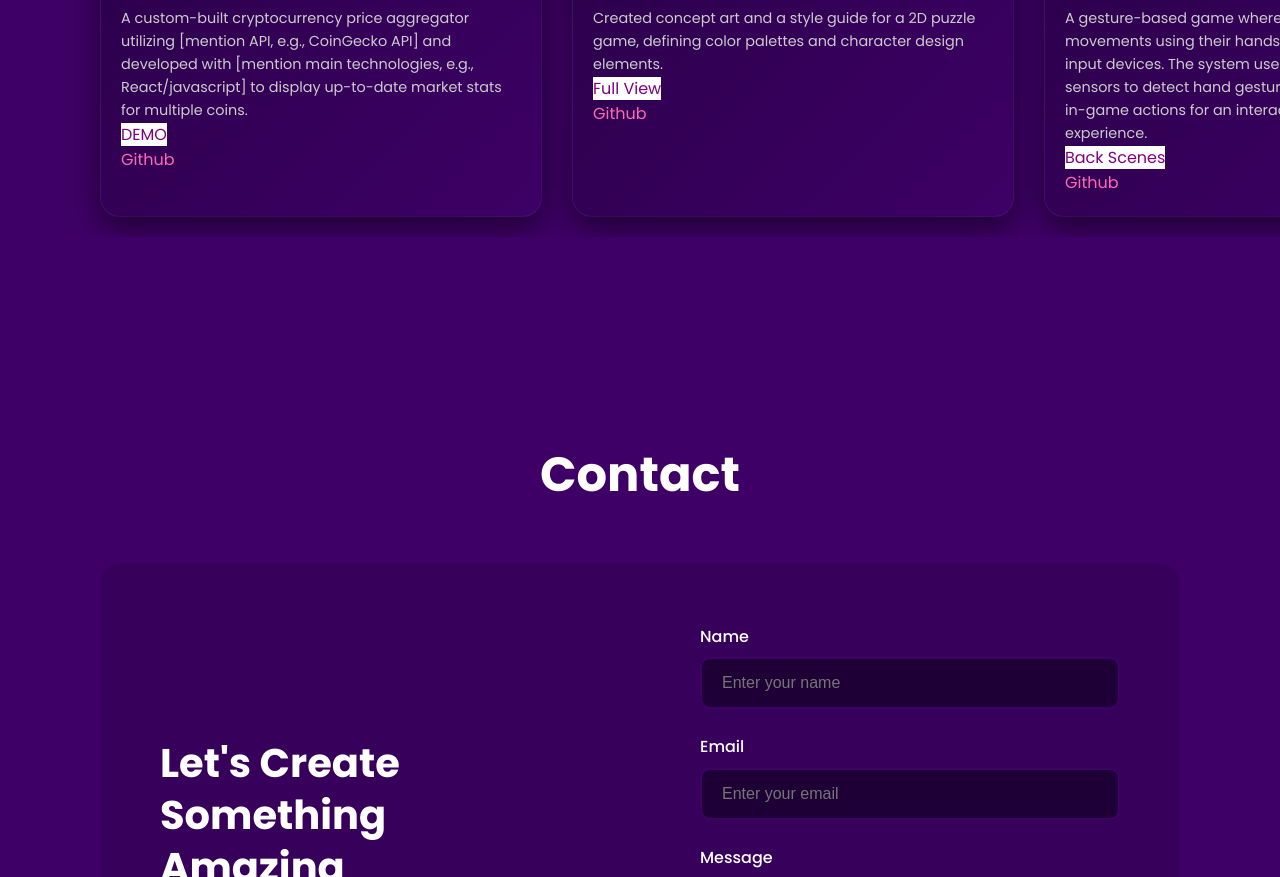
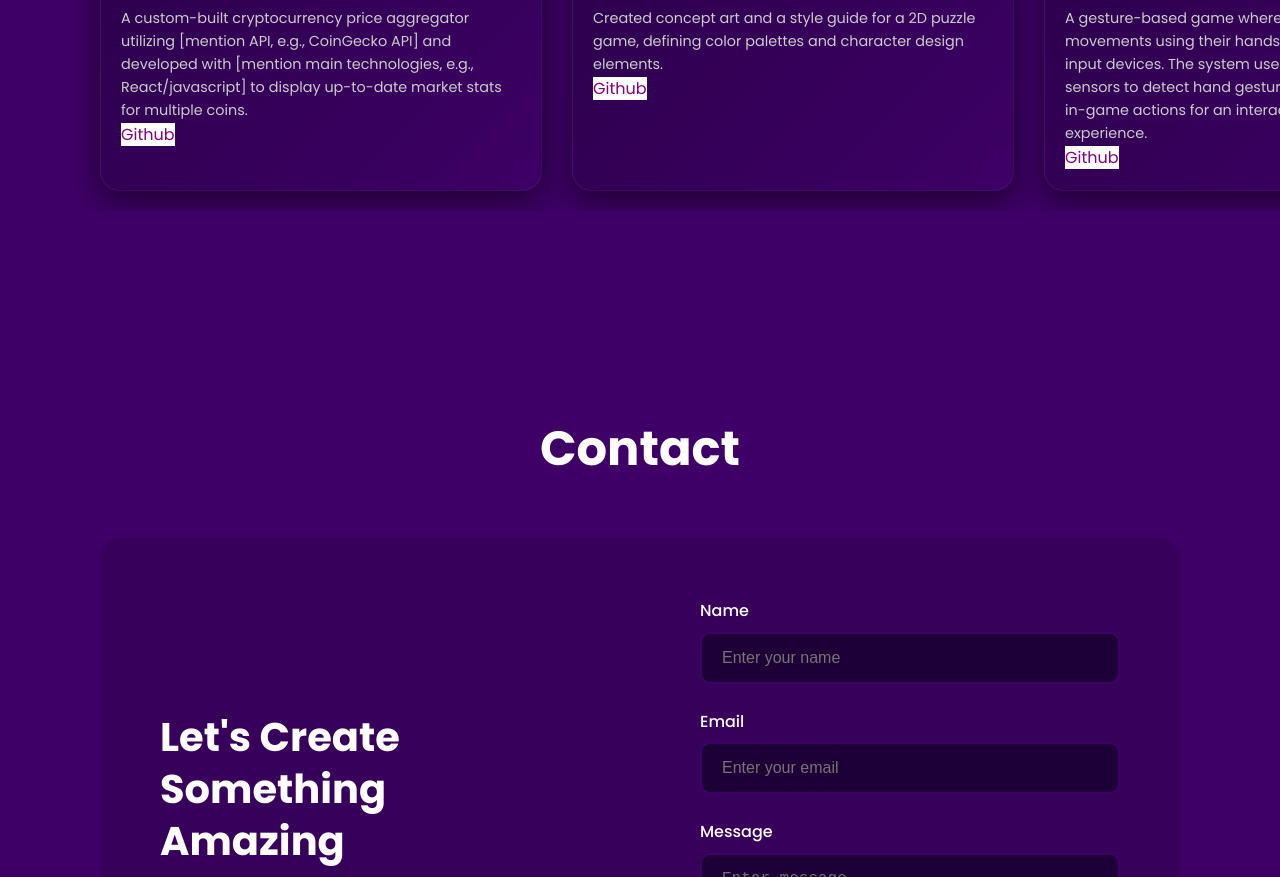
Before and after one commit to Code-with-suraj-dotcom/portfolio, a plain HTML site: page newPortfolio.html in a window 1280 px wide. Shown: the part 2303-3180 px from the top of the page. Drawn offline with Linux system fonts and the light colour scheme.

Commit message:
final submission

```diff
--- a/newPortfolio.html
+++ b/newPortfolio.html
@@ -127,9 +127,7 @@ Beyond academics, I’m actively exploring entrepreneurship, working on innovati
                         <h3 class="project-title-h">Project One (Crypto price tracker)</h3>
                         <p class="project-tags-h">HTML | CSS | JS </p>
                         <p class="project-description-h">A custom-built cryptocurrency price aggregator utilizing [mention API, e.g., CoinGecko API] and developed with [mention main technologies, e.g., React/javascript] to display up-to-date market stats for multiple coins.</p>
-                        <a href="new 1st project.mp4" style="background-color: white; color:purple;">DEMO</a>
-                        <br>
-                        <a href="https://github.com/Code-with-suraj-dotcom/osc-club-repo.git" style="color:hotpink;">Github</a>
+                        <a href="https://github.com/Code-with-suraj-dotcom/osc-club-repo.git" style="background-color: white; color:purple;">Github</a>
                     </div>
                 </div>
 
@@ -142,15 +140,13 @@ Beyond academics, I’m actively exploring entrepreneurship, working on innovati
                         <h3 class="project-title-h">Project Two (Fireboy and Watergirl)</h3>
                         <p class="project-tags-h">Unity | cSharp</p>
                         <p class="project-description-h">Created concept art and a style guide for a 2D puzzle game, defining color palettes and character design elements.</p>
-                        <a href="Screenshot (866).png" style="background-color: white; color:purple;">Full View</a>
-                        <br>
-                      <a href="https://github.com/Code-with-suraj-dotcom/osc-club-repo.git" style="color:hotpink;">Github</a>
+                        <a href="https://github.com/Code-with-suraj-dotcom/osc-club-repo.git" style="background-color: white; color:purple;">Github</a>
                     </div>
                 </div>
 
 
 
-                <!-- Project Card 4 -->
+                <!-- Project Card 3 -->
                 <div class="project-card-h">
                     <div class="card-image-content">
                         <img src="hillclimb2.jpg" height="300px" width="400px">
@@ -159,12 +155,10 @@ Beyond academics, I’m actively exploring entrepreneurship, working on innovati
                         <h3 class="project-title-h">Project Three (Game Concept Art)</h3>
                         <p class="project-tags-h">Python | controls </p>
                         <p class="project-description-h">A gesture-based game where players control movements using their hands instead of traditional input devices. The system uses computer vision or sensors to detect hand gestures, translating them into in-game actions for an interactive and immersive experience.</p>
-                        <a href="Gemini_Generated_Image_ebl8mrebl8mrebl8.png" style="background-color: white; color:purple;">Back Scenes</a>
-                        <br>
-                        <a href="https://github.com/Code-with-suraj-dotcom/ai-ml-club-repo.git" style="color:hotpink;">Github</a>
+                        <a href="https://github.com/Code-with-suraj-dotcom/ai-ml-club-repo.git" style="background-color: white; color:purple;">Github</a>
                     </div>
                 </div>
-                <!-- Project Card 3 -->
+                <!-- Project Card 4 -->
                 <div class="project-card-h">
                     <div class="card-image-content">
                         <img src="guess-the-number.png" height="300px" width="400px">
@@ -173,9 +167,7 @@ Beyond academics, I’m actively exploring entrepreneurship, working on innovati
                         <h3 class="project-title-h">Project Four (Guess The Number)</h3>
                         <p class="project-tags-h"> PYTHON </p>
                         <p class="project-description-h">A fun number guessing game built in Python. The program picks a random number between 1 and 100, and the player tries to guess it with feedback on whether the guess is too high or too low. Includes a replay feature for multiple rounds.</p>
-                         <a href="guessthenum.mp4" style="background-color: white; color:purple;">DEMO</a>
-                        <br>
-                        <a href="https://github.com/Code-with-suraj-dotcom/osc-club-repo.git" style="color:hotpink;">Github</a>
+                         <a href="https://github.com/Code-with-suraj-dotcom/osc-club-repo.git" style="background-color: white; color:purple;">Github</a>
                     </div>
                 </div>
 
@@ -188,9 +180,7 @@ Beyond academics, I’m actively exploring entrepreneurship, working on innovati
                         <h3 class="project-title-h">Project Five (AI image classifier)</h3>
                         <p class="project-tags-h">Python</p>
                         <p class="project-description-h">An AI-based image classifier that identifies and labels images into categories using deep learning. Built with TensorFlow and trained on image datasets for accurate real-time predictions.</p>
-                     <a href="imageclassifier.mp4" style="background-color: white; color:purple;">DEMO</a>
-                        <br>
-                        <a href="https://github.com/Code-with-suraj-dotcom/ai-ml-club-repo.git" style="color:hotpink;">Github</a>
+                     <a href="https://github.com/Code-with-suraj-dotcom/ai-ml-club-repo.git" style="background-color: white; color:purple;">Github</a>
                     </div>
                 </div>
 
```
